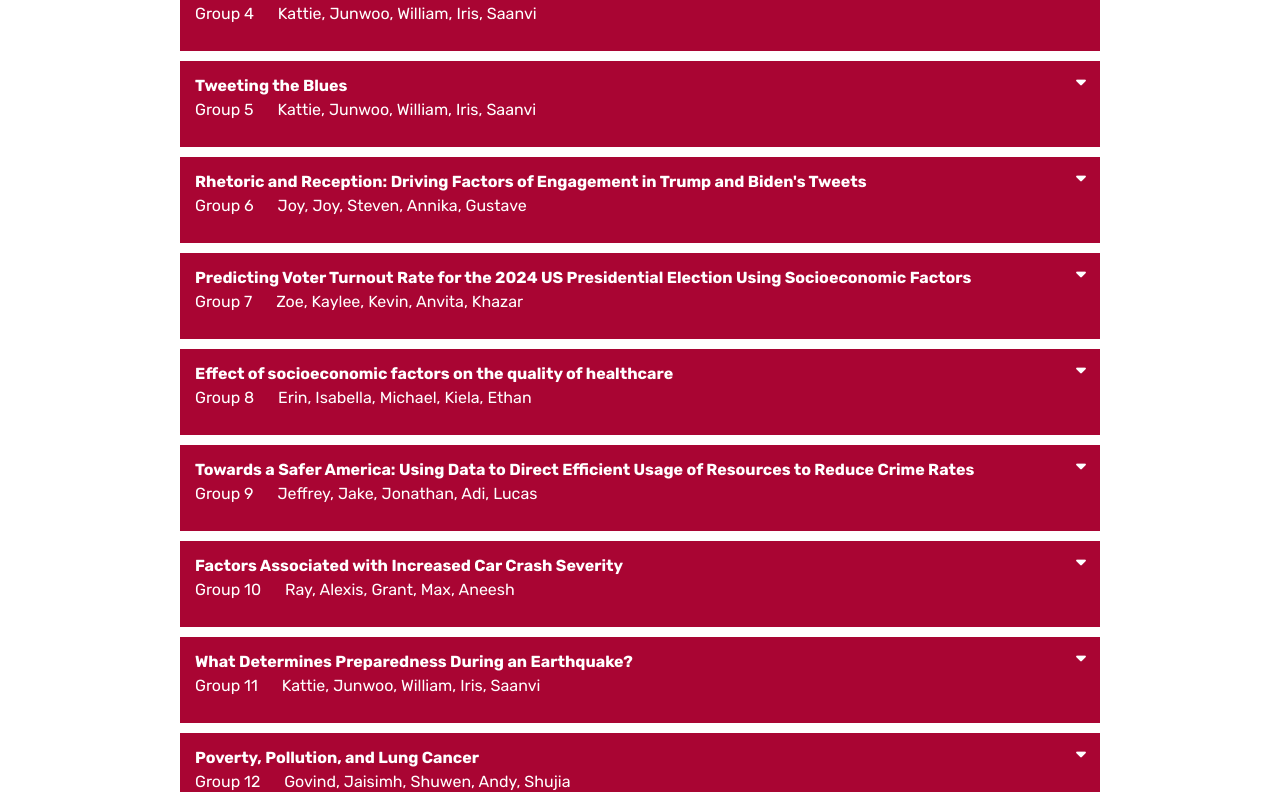
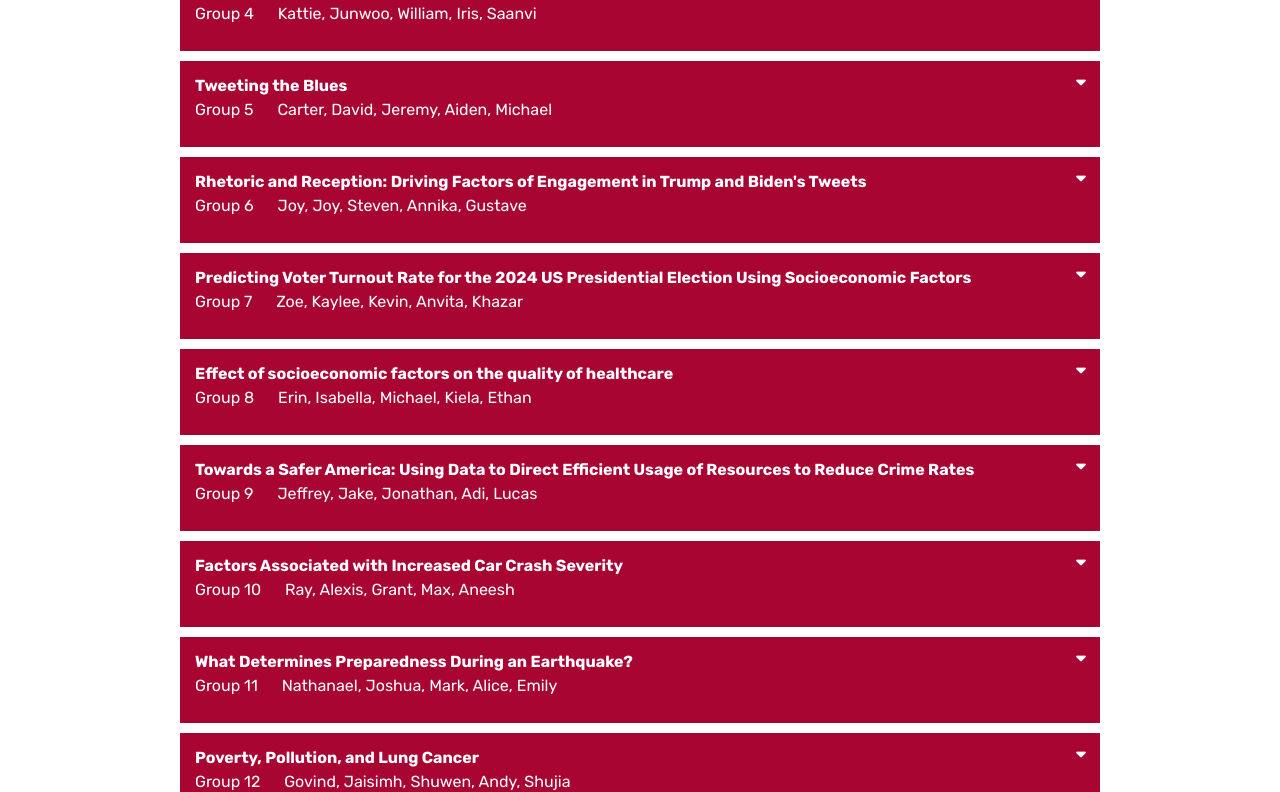
Before and after one commit to cccfran/modern-data-mining, a Jekyll site: the page built from dsl9.html, in a window 1280 px wide. Shown: the part 2480-3272 px from the top of the page. Built offline with Jekyll 4.4.1, drawn with Linux system fonts in a browser that asks for light colours.

Commit message:
Update speakers_dsl9.json

```diff
--- a/_data/speakers_dsl9.json
+++ b/_data/speakers_dsl9.json
@@ -105,7 +105,7 @@
  },
  {
   "Timestamp": "8\/1\/2024 13:34:26",
-  "Names": "Kattie, Junwoo, William, Iris, Saanvi",
+  "Names": "Carter, David, Jeremy, Aiden, Michael",
   "Group": 5,
   "TF": "Neil Fasching",
   "Title": "Tweeting the Blues",
@@ -113,7 +113,7 @@
  },
  {
   "Timestamp": "8\/1\/2024 13:34:26",
-  "Names": "Kattie, Junwoo, William, Iris, Saanvi",
+  "Names": "Nathanael, Joshua, Mark, Alice, Emily",
   "Group": 11,
   "TF": "Timothy Dorr",
   "Title": "What Determines Preparedness During an Earthquake?",
```
